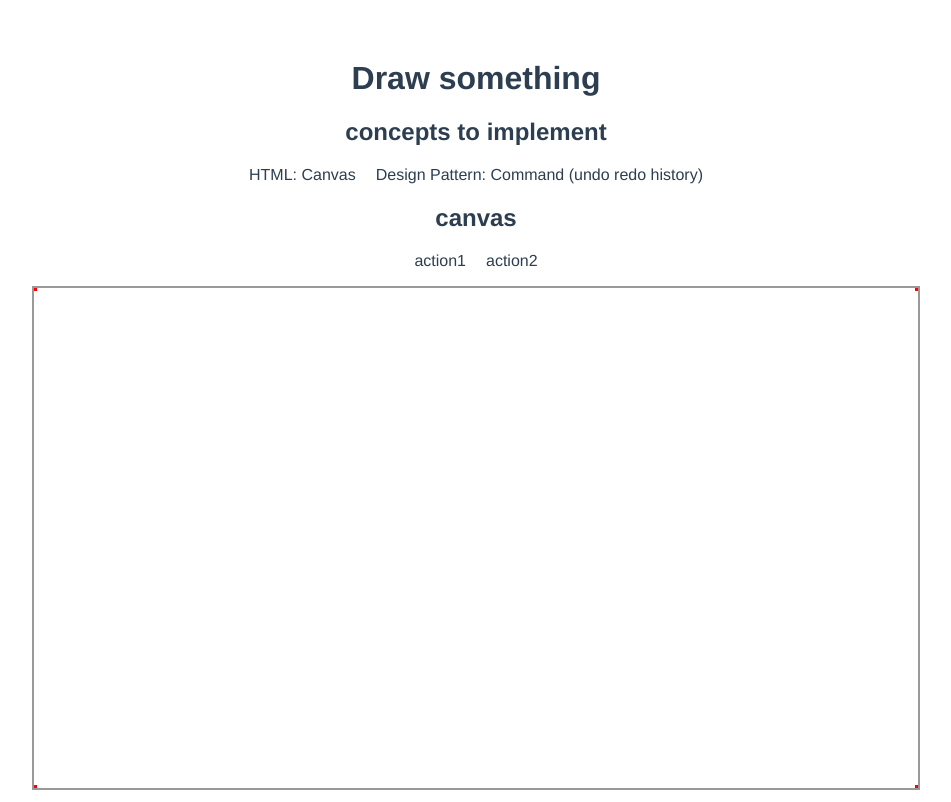
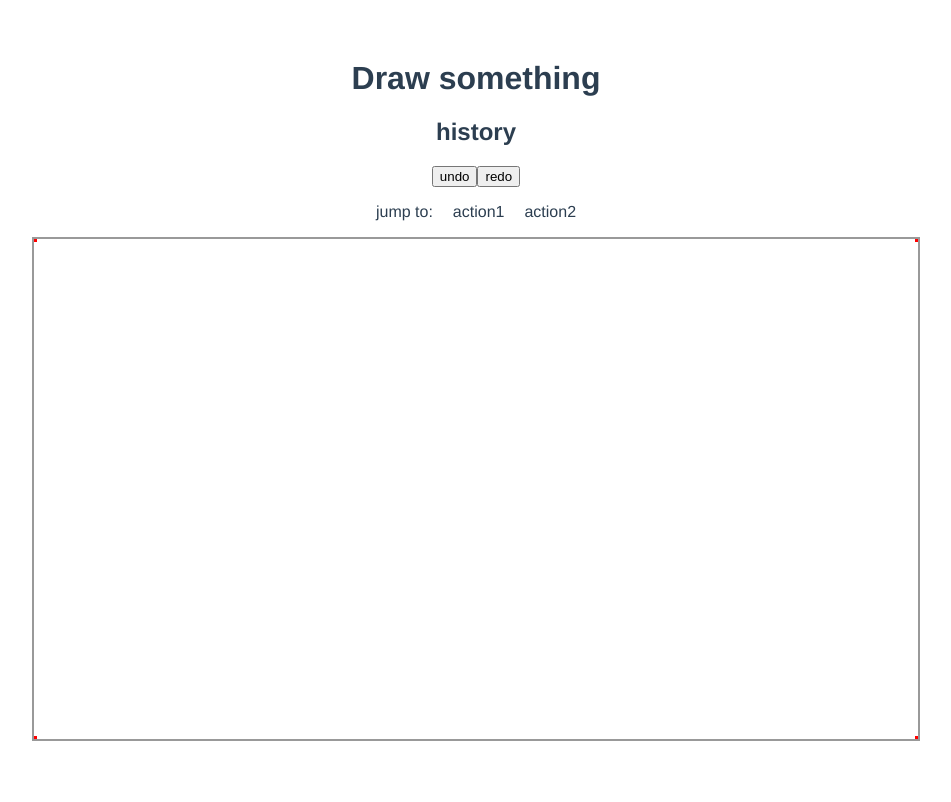
Before and after one commit to norentkhy/draw, a Vue app: page / in a window 1280 px wide. Shown: the whole page, without its empty margins (164-1115 px from the left). Built offline with nearby package versions, Linux system fonts and the light colour scheme.

Commit message:
undo and redo functionality

```diff
--- a/src/components/DrawApp.vue
+++ b/src/components/DrawApp.vue
@@ -1,14 +1,16 @@
 <template>
   <div class="draw-app">
     <h1>{{ title }}</h1>
-    <h2>concepts to implement</h2>
-    <ul>
-      <li>HTML: Canvas</li>
-      <li>Design Pattern: Command (undo redo history)</li>
-    </ul>
-    <h2>canvas</h2>
+    <h2>history</h2>
     <div class="control-buttons">
+      <button
+        @click="undo"
+      >undo</button>
+      <button
+        @click="redo"
+      >redo</button>
       <ul id="draw-history">
+        <li>jump to: </li>
         <li
           v-for="drawAction in drawActions"
           @mouseup.left="jumpTo(drawAction.id)"
@@ -66,18 +68,9 @@ let drawer;
 let mouseCanvas;
 window.onload = function() {
   mouseCanvas = new Mouse({
-    respondToLeftDown: (event) => {
-      console.log('leftDown');
-      drawer.startDrawingAction(event);
-    },
-    respondToLeftMove: (event) => {
-      console.log('leftMove');
-      drawer.continueDrawingAction(event);
-    },
-    respondToLeftUp: () => {
-      console.log('leftUp');
-      drawer.finishDrawingAction(event);
-    },
+    respondToLeftDown: (event) => drawer.startDrawingAction(event),
+    respondToLeftMove: (event) => drawer.continueDrawingAction(event),
+    respondToLeftUp: (event) => drawer.finishDrawingAction(event),
     respondToRightDown: () => console.log('rightDown'),
     respondToRightMove: () => console.log('rightMove'),
     respondToRightUp: () => console.log('rightUp'),
--- a/src/components/Drawer.js
+++ b/src/components/Drawer.js
@@ -6,6 +6,7 @@ export default class Drawer {
       this.setCanvasSizeToElementCssSize();
       this.drawRedCornerRectangles();
 
+      this.nextId = 0;
       this.currentTool = {
         use: this.drawRectangle,
       };
@@ -67,21 +68,30 @@ export default class Drawer {
   }
 
   undo() {
-    alert("undo");
+    this.jumpTo(this.nextId - 2);
   }
 
   redo() {
-    alert("redo");
+    if (this.nextId < this.previousActions.length) {
+      this.jumpTo(this.nextId);
+    } else {
+      console.log('nothing to redo');
+    }
   }
 
   jumpTo(id) {
-    alert("jumping to " + id);
+    this.nextId = id + 1;
+    this.redrawId(id);
   }
 
   startDrawingAction(event) {
+    this.previousActions = this.previousActions.slice(0, this.nextId);
+
     this.currentAction = {};
     this.currentAction.positions = [this.getPosition(event)];
     this.currentAction.tool = this.currentTool;
+    this.currentAction.id = this.nextId;
+
     this.redrawCurrent();
   }
 
@@ -91,6 +101,7 @@ export default class Drawer {
   }
 
   finishDrawingAction(event) {
+    this.nextId++;
     this.previousActions.push(this.currentAction);
   }
 
@@ -103,14 +114,18 @@ export default class Drawer {
     this.redraw([...this.previousActions, this.currentAction]);
   }
 
-  redraw(drawingActions) {
-    this.context.clearRect(0, 0, this.canvas.width, this.canvas.height);
-    drawingActions.forEach((drawingAction) => this.draw(drawingAction));
+  redrawId(id) {
+    this.redraw(this.previousActions.slice(0, id + 1));
   }
 
-  draw(drawingAction) {
-    drawingAction.positions.forEach(
-      position => drawingAction.tool.use.call(this, position)
+  redraw(actions) {
+    this.context.clearRect(0, 0, this.canvas.width, this.canvas.height);
+    actions.forEach((action) => this.draw(action));
+  }
+
+  draw(action) {
+    action.positions.forEach(
+      position => action.tool.use.call(this, position)
     );
   }
 
@@ -128,7 +143,6 @@ export default class Drawer {
   }
 
   drawRectangles(positions, size = [3, 3]) {
-
     positions.forEach(position => this.drawRectangle.call(this, position));
   }
 
```
